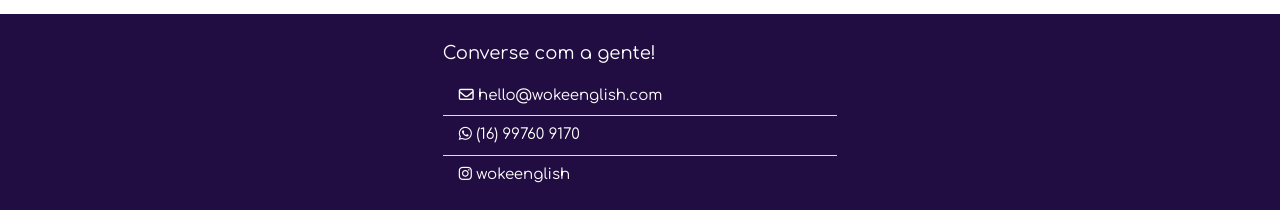
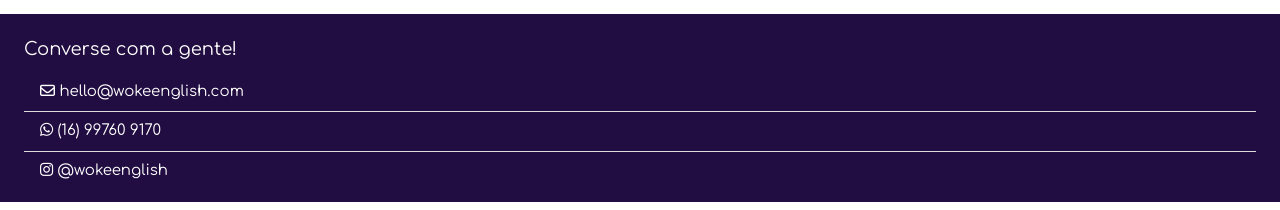
Before and after one commit to wokeenglish/wokeenglish, a plain HTML site: page send-testimonial.html in a window 1280 px wide. Shown: the part 1743-1953 px from the top of the page. Drawn offline with nearby package versions, Linux system fonts and the light colour scheme.

Commit message:
Update send-testimonial.html

```diff
--- a/send-testimonial.html
+++ b/send-testimonial.html
@@ -49,20 +49,16 @@
 </div>
 
 <!-- Footer -->
-<footer class="w3-row w3-theme-purple w3-padding-16">
-    <div class="w3-container w3-third"></div>
-    <div class="w3-container w3-third">
+<footer class="w3-row w3-theme-purple w3-padding-large">
       <h5>Converse com a gente!</h5>
         <ul class="w3-ul">
           <li><i class="fa-regular fa-envelope"></i>  hello@wokeenglish.com</li>
           <li><i class="fa-brands fa-whatsapp"></i>  (16) 99760 9170</li>
-          <li><i class="fa-brands fa-instagram"></i>  wokeenglish</li>
+          <li><i class="fa-brands fa-instagram"></i>  @wokeenglish</li>
         </ul>
-        </div>
-    <div class="w3-container w3-third"></div>
-
 </footer>
 
+<!-- Collapse Navbar on small screens -->
 <script>
 function NavFunction() {
   var x = document.getElementById("NavContent");
```
